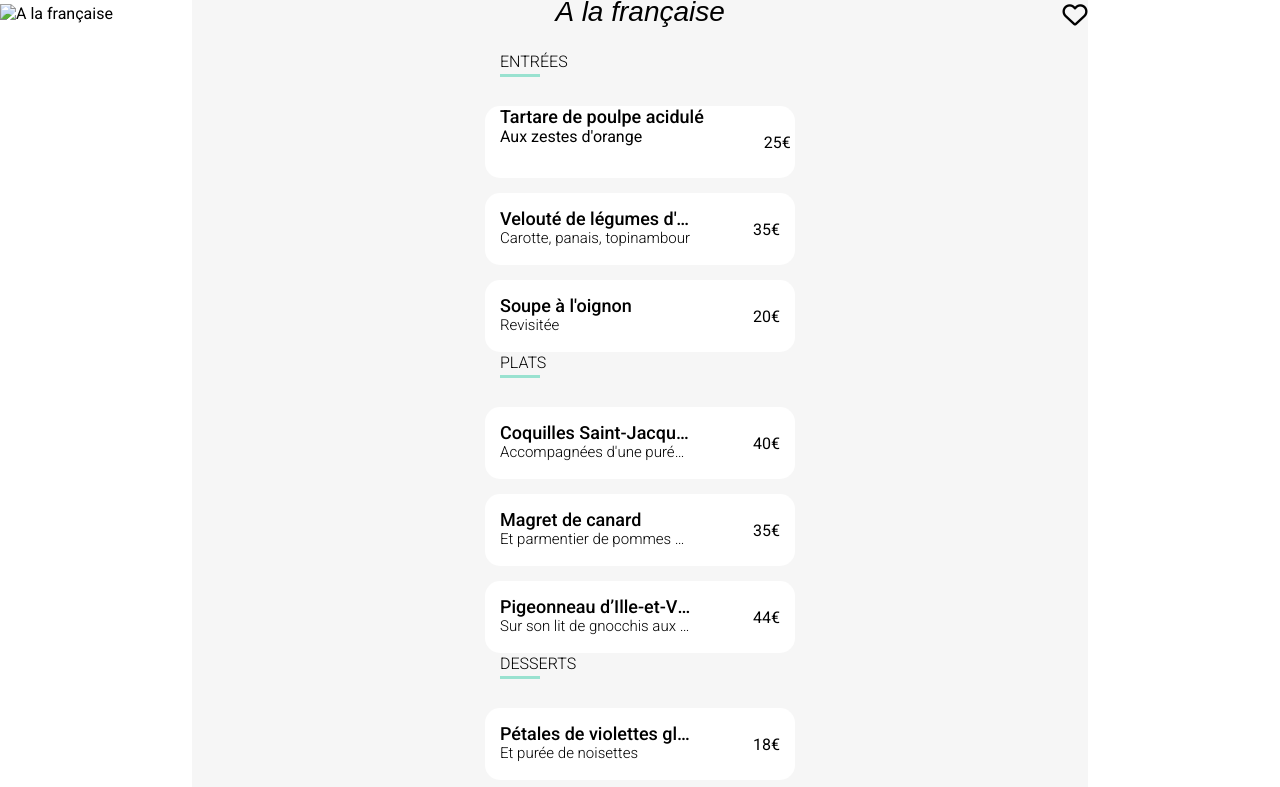
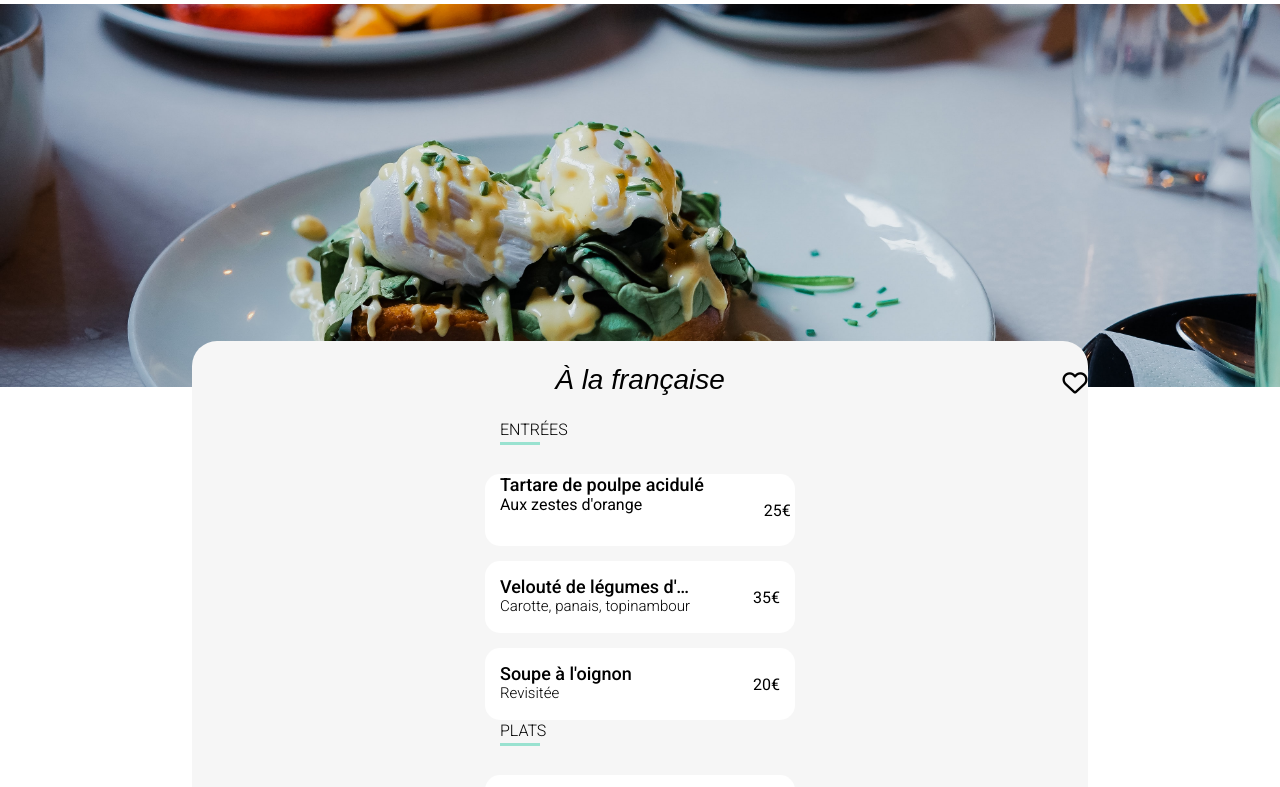
Before and after one commit to PhilBinenga/Projet-4-ohmyfood, a website: page restaurants/a-la-francaise.html in a window 1280 px wide. Shown: the part 59-846 px from the top of the page. Drawn offline with Linux system fonts and the light colour scheme; the site is published under a folder, as on GitHub Pages, so addresses that start at the root find nothing; a web font is replaced by a local one.

Commit message:
correction

```diff
--- a/restaurants/a-la-francaise.html
+++ b/restaurants/a-la-francaise.html
@@ -25,7 +25,7 @@
 
 <main>
     <div class="accueil">
-        <img src="/assets/Images+et+textes+Ohmyfood/images-textes-ohmyfooe/images/restaurants/toa-heftiba-DQKerTsQwi0-unsplash.jpg" alt="A la française">
+        <img src="../assets/Images+et+textes+Ohmyfood/images-textes-ohmyfooe/images/restaurants/toa-heftiba-DQKerTsQwi0-unsplash.jpg" alt="A la française">
     </div>
 
     <div class="sectionContainer">
```
